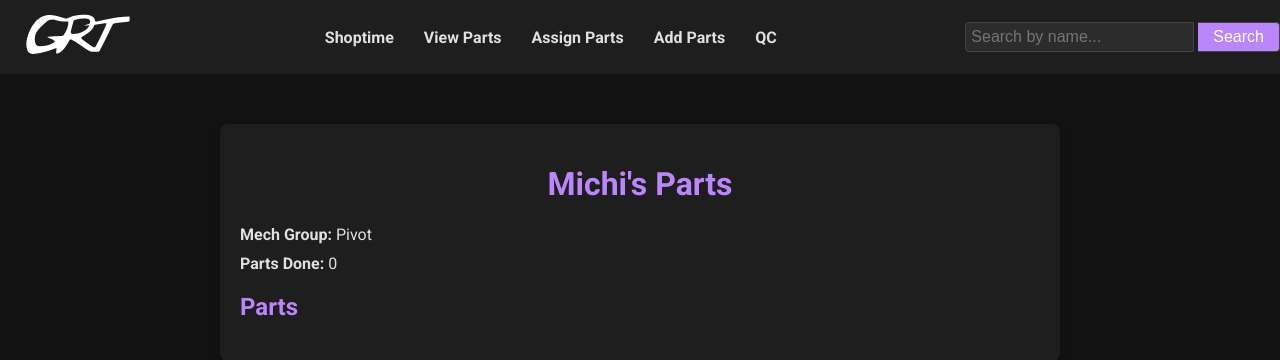
After one commit to swaswa999/PartsTracking, a Flask app: page /personalPartsView/1 in a window 1280 px wide. The commit adds this page. Shown: the top 360 px of the page. Run offline with Flask 3, Linux system fonts and the light colour scheme; data comes from the database, SQL or seed files in the repository; both versions use the stored data as it was after the commit; data that the repository does not hold is empty.

Commit message:
basis of find people is done, now need to implement finding best person

```diff
--- a/flaskapp/routes.py
+++ b/flaskapp/routes.py
@@ -1,9 +1,9 @@
-from flask import Blueprint, render_template, request, redirect, url_for
+from flask import Blueprint, render_template, request, redirect, url_for, jsonify
 from werkzeug.utils import secure_filename
 import os
 from logic.robotProgress import get_robot_progress
 from logic.partsDB import add_part, get_all_parts, get_part_by_id, update_part
-from logic.peopleDB import get_all_people, get_person_by_id, get_parts_by_person
+from logic.peopleDB import get_all_people, get_person_by_id, get_parts_by_person, get_person_by_name
 
 UPLOAD_FOLDER = os.path.join(os.path.dirname(__file__), 'static/partsStudio')
 ALLOWED_EXTENSIONS = {'pdf'}
@@ -41,6 +41,7 @@ def assignParts():
 @main.route('/editPart/<int:part_id>', methods=['GET', 'POST'])
 def edit_part(part_id):
     part = get_part_by_id(part_id)
+    people = get_all_people()
     if request.method == 'POST':
         updated_part = {
             'description': request.form['description'],
@@ -51,12 +52,13 @@ def edit_part(part_id):
             'tolerance': request.form['tolerance'],
             'drawing_sheet_creator': request.form['drawing_sheet_creator'],
             'mech_type': request.form.get('mech_type', ''),
-            'progress': request.form.get('progress', 'Awaiting_Approval'),
-            'qc_attempts': 0
+            'progress': 'Awaiting_Stock',
+            'qc_attempts': 0,
+            'assigned_machinist': request.form.get('assigned_machinist', type=int)
         }
         update_part(part_id, updated_part)
         return redirect(url_for('main.assignParts'))
-    return render_template('editPart.html', part=part)
+    return render_template('editPart.html', part=part, people=people)
 
 @main.route('/addParts', methods=['GET', 'POST'])
 def addParts():
@@ -112,6 +114,24 @@ def person_stats(person_id):
 def QC():
     return render_template('QC.html')
 
-@main.route('/mechView')
-def mechView():
-    return render_template('mechView.html')
+@main.route('/personalPartsView/<int:person_id>')
+def personal_parts_view(person_id):
+    person = get_person_by_id(person_id)
+    parts = get_parts_by_person(person_id)
+    return render_template('personalPartsView.html', person=person, parts=parts)
+
+@main.route('/search_person')
+def search_person():
+    name = request.args.get('name')
+    person = get_person_by_name(name)
+    if person:
+        return redirect(url_for('main.personal_parts_view', person_id=person[0]))
+    else:
+        return redirect(url_for('main.stats'))
+
+@main.route('/autocomplete', methods=['GET'])
+def autocomplete():
+    search = request.args.get('q')
+    people = get_all_people()
+    results = [person[1] for person in people if search.lower() in person[1].lower()]
+    return jsonify(results)
--- a/flaskapp/static/css/header.css
+++ b/flaskapp/static/css/header.css
@@ -9,16 +9,16 @@ body {
 }
 
 header {
+    background-color: #1e1e1e;
+    padding: 10px 0;
     display: flex;
     align-items: center;
     justify-content: space-between;
-    background-color: #1f1f1f;
-    padding: 10px 20px;
-    box-shadow: 0 2px 4px rgba(0, 0, 0, 0.5);
 }
 
 .logo {
     height: 50px;
+    margin-left: 20px;
 }
 
 nav ul {
@@ -26,20 +26,68 @@ nav ul {
     margin: 0;
     padding: 0;
     display: flex;
+    justify-content: center;
 }
 
 nav ul li {
-    margin-right: 20px;
+    margin: 0 15px;
 }
 
 nav ul li a {
-    color: #b0b0b0;
+    color: #e0e0e0;
     text-decoration: none;
-    font-size: 18px;
-    transition: color 0.3s;
+    font-weight: bold;
 }
 
 nav ul li a:hover {
-    color: #ffffff;
-    text-decoration: underline;
+    color: #bb86fc;
 }
+
+.search-container {
+    position: relative;
+    display: flex;
+    align-items: center;
+}
+
+.search-container input[type="text"] {
+    padding: 5px 15px 5px 5px;
+    font-size: 16px;
+    background-color: #2c2c2c;
+    border: 1px solid #444;
+    color: #e0e0e0;
+    border-radius: 4px 0 0 4px; /* Rounded corners on the left side */
+}
+
+.search-container button {
+    padding: 5px 15px;
+    font-size: 16px;
+    background-color: #bb86fc;
+    border: 1px solid #444;
+    border-left: none; /* Remove the left border */
+    color: white;
+    cursor: pointer;
+    border-radius: 0 4px 4px 0; /* Rounded corners on the right side */
+}
+
+.autocomplete-items {
+    position: absolute;
+    border: 1px solid #444;
+    border-bottom: none;
+    border-top: none;
+    z-index: 99;
+    top: 100%;
+    left: 0;
+    right: 0;
+    background-color: #2c2c2c;
+    color: #e0e0e0;
+}
+
+.autocomplete-items div {
+    padding: 10px;
+    cursor: pointer;
+    border-bottom: 1px solid #444;
+}
+
+.autocomplete-items div:hover {
+    background-color: #444;
+}
--- /dev/null
+++ b/flaskapp/static/css/personalPartsView.css
@@ -0,0 +1,47 @@
+body {
+    background-color: #121212;
+    color: #e0e0e0;
+    font-family: 'Arial', sans-serif;
+    margin: 0;
+    padding: 0;
+}
+
+.container {
+    max-width: 800px;
+    margin: 50px auto;
+    padding: 20px;
+    background-color: #1e1e1e;
+    border-radius: 8px;
+    box-shadow: 0 4px 8px rgba(0, 0, 0, 0.2);
+}
+
+h1 {
+    text-align: center;
+    color: #bb86fc;
+}
+
+h2 {
+    color: #bb86fc;
+    margin-top: 20px;
+}
+
+p {
+    margin: 10px 0;
+}
+
+.parts-list {
+    list-style-type: none;
+    padding: 0;
+}
+
+.part-box {
+    background-color: #2c2c2c;
+    border-radius: 8px;
+    padding: 10px;
+    margin: 10px 0;
+    box-shadow: 0 2px 4px rgba(0, 0, 0, 0.2);
+}
+
+.part-box p {
+    margin: 5px 0;
+}
--- /dev/null
+++ b/flaskapp/static/js/autocomplete.js
@@ -0,0 +1,33 @@
+document.addEventListener("DOMContentLoaded", function() {
+    var searchInput = document.getElementById("search");
+    var autocompleteList = document.getElementById("autocomplete-list");
+
+    searchInput.addEventListener("input", function() {
+        var query = this.value;
+        if (!query) {
+            autocompleteList.innerHTML = "";
+            return false;
+        }
+
+        fetch(`/autocomplete?q=${query}`)
+            .then(response => response.json())
+            .then(data => {
+                autocompleteList.innerHTML = "";
+                data.forEach(item => {
+                    var div = document.createElement("div");
+                    div.innerHTML = item;
+                    div.addEventListener("click", function() {
+                        searchInput.value = item;
+                        autocompleteList.innerHTML = "";
+                    });
+                    autocompleteList.appendChild(div);
+                });
+            });
+    });
+
+    document.addEventListener("click", function(e) {
+        if (e.target !== searchInput) {
+            autocompleteList.innerHTML = "";
+        }
+    });
+});
--- a/flaskapp/templates/base.html
+++ b/flaskapp/templates/base.html
@@ -10,20 +10,7 @@
     {% block additional_css %}{% endblock %}
 </head>
 <body>
-    <header>
-        <a href="{{ url_for('main.home') }}">
-            <img src="{{ url_for('static', filename='img/logo.svg') }}" alt="Main Menu" class="logo">
-        </a>
-        <nav>
-            <ul>
-                <li><a href="{{ url_for('main.viewParts') }}">View Parts</a></li>
-                <li><a href="{{ url_for('main.addParts') }}">Add Parts</a></li>
-                <li><a href="{{ url_for('main.assignParts') }}">Assign Parts</a></li>
-                <li><a href="{{ url_for('main.stats') }}">Stats</a></li>
-                <li><a href="{{ url_for('main.QC') }}">QC</a></li>
-            </ul>
-        </nav>
-    </header>
+    {% include 'header.html' %}
     <main>
         {% block content %}{% endblock %}
     </main>
--- a/flaskapp/templates/header.html
+++ b/flaskapp/templates/header.html
@@ -20,6 +20,14 @@
                 <li><a href="{{ url_for('main.QC') }}">QC</a></li>
             </ul>
         </nav>
+        <div class="search-container">
+            <form action="{{ url_for('main.search_person') }}" method="get">
+                <input type="text" id="search" name="name" placeholder="Search by name..." autocomplete="off">
+                <div id="autocomplete-list" class="autocomplete-items"></div>
+                <button type="submit">Search</button>
+            </form>
+        </div>
     </header>
+    <script src="{{ url_for('static', filename='js/autocomplete.js') }}"></script>
 </body>
 </html>
--- /dev/null
+++ b/flaskapp/templates/personalPartsView.html
@@ -0,0 +1,27 @@
+{% extends 'base.html' %}
+
+{% block title %}{{ person[1] }}'s Parts{% endblock %}
+
+{% block additional_css %}
+<link rel="stylesheet" href="{{ url_for('static', filename='css/personalPartsView.css') }}">
+{% endblock %}
+
+{% block content %}
+<div class="container">
+    <h1>{{ person[1] }}'s Parts</h1>
+    <p><strong>Mech Group:</strong> {{ person[2] }}</p>
+    <p><strong>Parts Done:</strong> {{ person[3] }}</p>
+    <h2>Parts</h2>
+    <div class="parts-list">
+        {% for part in parts %}
+        <div class="part-box">
+            <p><strong>Part Name:</strong> {{ part[2] }}</p>
+            <p><strong>Difficulty:</strong> {{ part[3] }}</p>
+            <p><strong>QC Attempts:</strong> {{ part[4] }}</p>
+            <p><strong>Machine Used:</strong> {{ part[5] }}</p>
+            <p><strong>Status:</strong> {{ part[6] }}</p>
+        </div>
+        {% endfor %}
+    </div>
+</div>
+{% endblock %}
--- a/logic/peopleDB.py
+++ b/logic/peopleDB.py
@@ -76,6 +76,14 @@ def get_person_by_id(person_id):
     conn.close()
     return person
 
+def get_person_by_name(name):
+    conn = create_connection()
+    cursor = conn.cursor()
+    cursor.execute('SELECT * FROM people WHERE name = ?', (name,))
+    person = cursor.fetchone()
+    conn.close()
+    return person
+
 def get_parts_by_person(person_id):
     conn = create_connection()
     cursor = conn.cursor()
```
Also changed, not shown: flaskapp/templates/editPart.html (+26 -6 lines), data/parts.db, flaskapp/templates/mechView.html (deleted), 1 other file.
